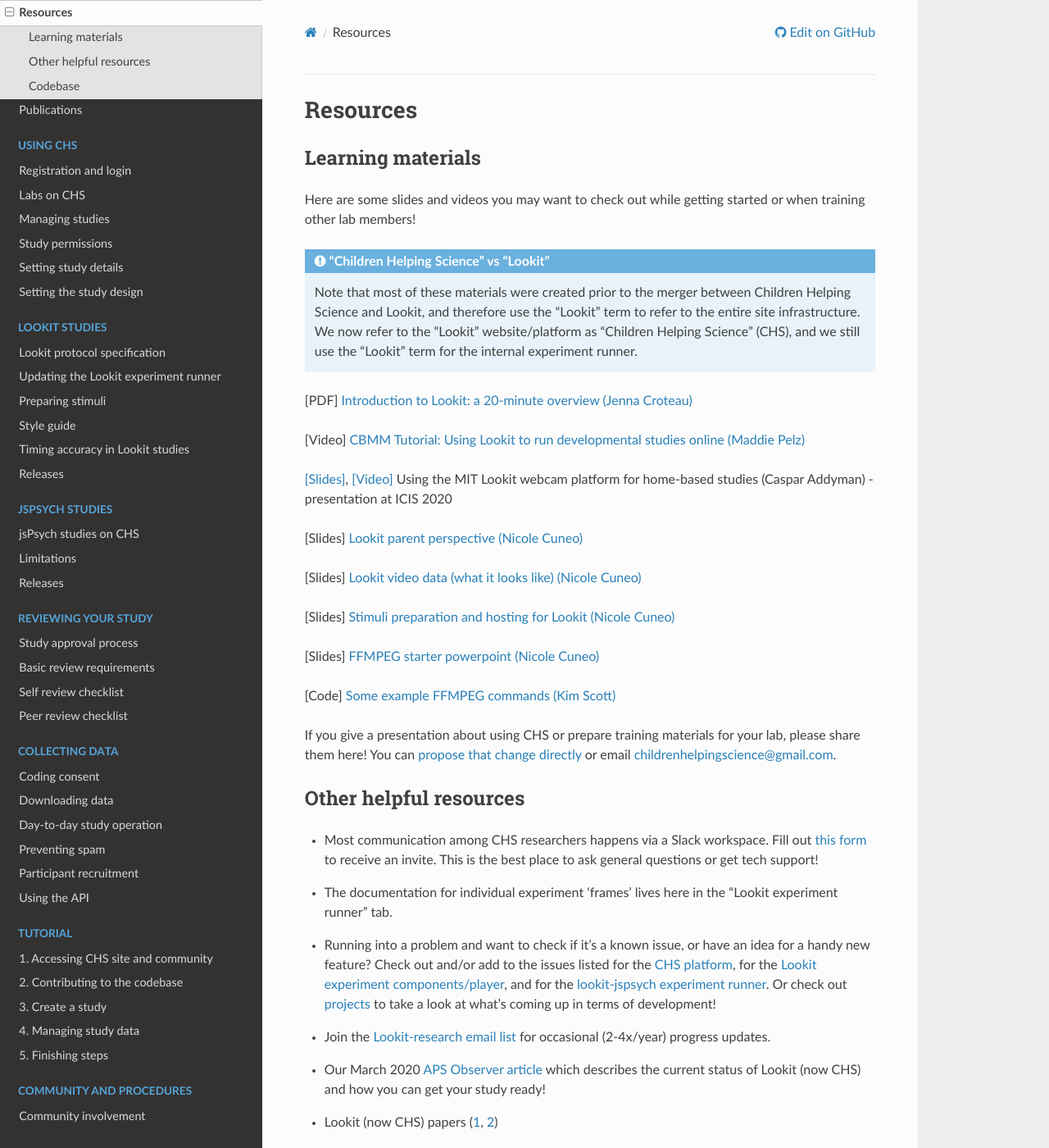
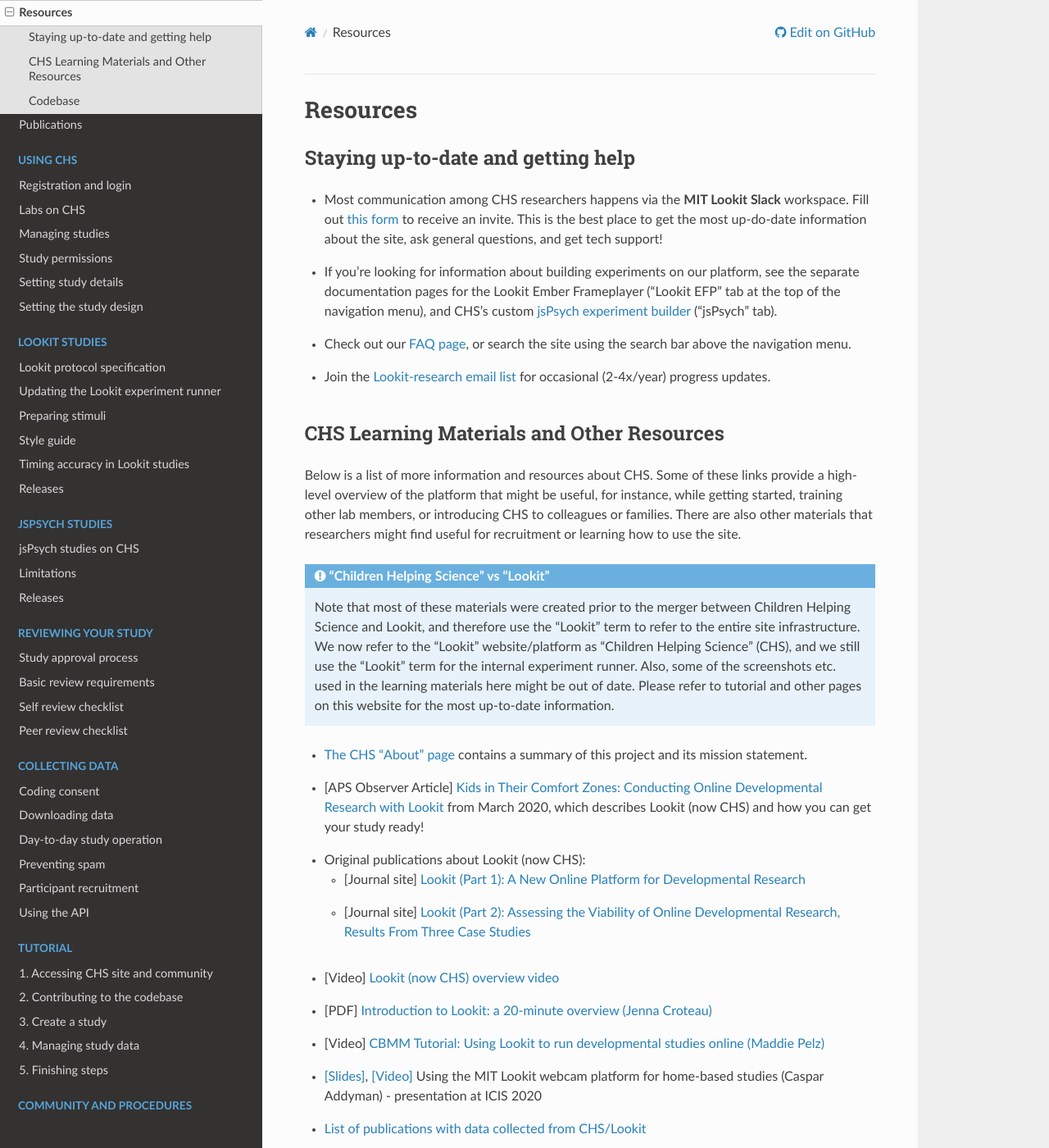
Before and after one commit to lookit/lookit-docs, a Sphinx documentation site: the page built from docs/source/other-learning-materials.rst, in a window 1280 px wide and 1400 px high. Shown: the whole window at 82% size. Built offline with Sphinx 7.4.7 and the Read the Docs theme 3.1.0, drawn with Linux system fonts in a browser that asks for light colours; some of the changed text lies outside the part shown.

Commit message:
restructure resources with new section headings, add links to about/FAQ pages, and update section title in link to resources page

```diff
--- a/docs/source/faq.rst
+++ b/docs/source/faq.rst
@@ -1,3 +1,5 @@
+.. _faq:
+
 FAQ
 =====
 
--- a/docs/source/other-learning-materials.rst
+++ b/docs/source/other-learning-materials.rst
@@ -4,68 +4,68 @@
 
 .. _Training:
 
------------------------
-Learning materials
------------------------
+------------------------------------
+Staying up-to-date and getting help
+------------------------------------
 
-Here are some slides and videos you may want to check out while getting started or when training other lab members!
+- Most communication among CHS researchers happens via the **MIT Lookit Slack** workspace. Fill out `this form  <https://docs.google.com/forms/d/e/1FAIpQLScI2h7G6aUSJb-I3fGHw2nB8HcuaomuNLiwta2CXhGGF2ZL-Q/viewform>`_ to receive an invite. This is the best place to get the most up-do-date information about the site, ask general questions, and get tech support!
+
+- If you're looking for information about building experiments on our platform, see the separate documentation pages for the :ref:`Lookit Ember Frameplayer <elf:index>` ("Lookit EFP" tab at the top of the navigation menu), and CHS's custom `jsPsych experiment builder <https://lookit.readthedocs.io/projects/chs-jspsych/en/latest/>`__ ("jsPsych" tab).
+
+- Check out our :ref:`FAQ page <faq>`, or search the site using the search bar above the navigation menu.
+
+- Join the `Lookit-research email list <http://mailman.mit.edu/mailman/listinfo/lookit-research>`__ for occasional (2-4x/year) progress updates.
+
+--------------------------------------------
+CHS Learning Materials and Other Resources
+--------------------------------------------
+
+Below is a list of more information and resources about CHS. Some of these links provide a high-level overview of the platform that might be useful, for instance, while getting started, training other lab members, or introducing CHS to colleagues or families. There are also other materials that researchers might find useful for recruitment or learning how to use the site.
 
 .. admonition:: "Children Helping Science" vs "Lookit"
 
    Note that most of these materials were created prior to the merger between Children Helping Science and Lookit, and therefore use the "Lookit" term to refer to the entire site infrastructure. We now refer to the "Lookit" website/platform as "Children Helping Science" (CHS), and we still use the "Lookit" term for the internal experiment runner.
+   Also, some of the screenshots etc. used in the learning materials here might be out of date. Please refer to tutorial and other pages on this website for the most up-to-date information.
 
+- :ref:`The CHS "About" page <about>` contains a summary of this project and its mission statement.
 
-[PDF] `Introduction to Lookit: a 20-minute overview (Jenna Croteau) <https://github.com/lookit/research-resources/raw/master/Training/IntroductionToLookit.pdf>`__
+- [APS Observer Article] `Kids in Their Comfort Zones: Conducting Online Developmental Research with Lookit <https://www.psychologicalscience.org/observer/kids-in-their-comfort-zones>`__ from March 2020, which describes Lookit (now CHS) and how you can get your study ready!
 
-[Video] `CBMM Tutorial: Using Lookit to run developmental studies online (Maddie Pelz) <https://cbmm.mit.edu/video/using-lookit-run-developmental-studies-online>`_
+- Original publications about Lookit (now CHS):
 
-`[Slides] <https://docs.google.com/presentation/d/1YYixaISI8IXIZSyGIhaRn9N-UEehlqdb0iiJNcviVJk/edit#slide=id.g81fc4fcc03_6_75>`__, `[Video] <https://goldsmiths.cloud.panopto.eu/Panopto/Pages/Viewer.aspx?id=c5c063ec-021a-4bef-939a-abed01014fb3>`__ Using the MIT Lookit webcam platform for home-based studies (Caspar Addyman) - presentation at ICIS 2020
+  - [Journal site] `Lookit (Part 1): A New Online Platform for Developmental Research <http://www.mitpressjournals.org/doi/full/10.1162/OPMI_a_00002>`__
 
-[Slides] `Lookit parent perspective (Nicole Cuneo) <https://github.com/lookit/research-resources/raw/master/Training/Lookit%20Parent%20Perspective.pptx>`_
+  - [Journal site] `Lookit (Part 2): Assessing the Viability of Online Developmental Research, Results From Three Case Studies  <http://www.mitpressjournals.org/doi/full/10.1162/OPMI_a_00001>`__
 
-[Slides] `Lookit video data (what it looks like) (Nicole Cuneo)  <https://github.com/lookit/research-resources/raw/master/Training/Lookit%20Video%20Data%20(What%20it%20looks%20like).pptx>`_
+- [Video] `Lookit (now CHS) overview video <https://www.youtube.com/watch?v=CcoHO5-NDwM>`__
 
-[Slides] `Stimuli preparation and hosting for Lookit (Nicole Cuneo) <https://github.com/lookit/research-resources/raw/master/Training/Stimuli%20preparation%20and%20hosting%20for%20Lookit.pptx>`_
+- [PDF] `Introduction to Lookit: a 20-minute overview (Jenna Croteau) <https://github.com/lookit/research-resources/raw/master/Training/IntroductionToLookit.pdf>`__
 
-[Slides] `FFMPEG starter powerpoint (Nicole Cuneo) <https://github.com/lookit/research-resources/raw/master/Training/FFMPEG%20Starter%20Powerpoint.pptx>`_
+- [Video] `CBMM Tutorial: Using Lookit to run developmental studies online (Maddie Pelz) <https://cbmm.mit.edu/video/using-lookit-run-developmental-studies-online>`_
 
-[Code] `Some example FFMPEG commands (Kim Scott) <https://github.com/kimberscott/ffmpeg-stimuli-generation>`_
+- `[Slides] <https://docs.google.com/presentation/d/1YYixaISI8IXIZSyGIhaRn9N-UEehlqdb0iiJNcviVJk/edit#slide=id.g81fc4fcc03_6_75>`__, `[Video] <https://goldsmiths.cloud.panopto.eu/Panopto/Pages/Viewer.aspx?id=c5c063ec-021a-4bef-939a-abed01014fb3>`__ Using the MIT Lookit webcam platform for home-based studies (Caspar Addyman) - presentation at ICIS 2020
 
-If you give a presentation about using CHS or prepare training materials for your lab, please share them here! You can :ref:`propose that change directly<First PR>` or email childrenhelpingscience@gmail.com.
+- `List of publications with data collected from CHS/Lookit <https://childrenhelpingscience.com/publications>`__
 
------------------------
-Other helpful resources
------------------------
+- [OSF repository] `Video data from test studies <https://osf.io/mbcu2/>`__
 
-- Most communication among CHS researchers happens via a Slack workspace. Fill out `this form  <https://docs.google.com/forms/d/e/1FAIpQLScI2h7G6aUSJb-I3fGHw2nB8HcuaomuNLiwta2CXhGGF2ZL-Q/viewform>`_ to receive an invite. This is the best place to ask general questions or get tech support!
+- [Slides] `Lookit parent perspective (Nicole Cuneo) <https://github.com/lookit/research-resources/raw/master/Training/Lookit%20Parent%20Perspective.pptx>`_
 
-- The documentation for individual experiment 'frames' lives :ref:`here <elf:index>` in the "Lookit experiment runner" tab.
+- [Slides] `Lookit video data (what it looks like) (Nicole Cuneo)  <https://github.com/lookit/research-resources/raw/master/Training/Lookit%20Video%20Data%20(What%20it%20looks%20like).pptx>`_
 
-- Running into a problem and want to check if it's a known issue, or have an idea for a handy new feature? Check out and/or add to the issues listed for the `CHS platform <https://github.com/lookit/lookit-api/issues>`_, for the `Lookit experiment components/player <https://github.com/lookit/ember-lookit-frameplayer/issues>`_, and for the `lookit-jspsych experiment runner <https://github.com/lookit/lookit-jspsych/issues>`_. Or check out `projects <https://github.com/orgs/lookit/projects>`_ to take a look at what's coming up in terms of development!
+- [Slides] `Stimuli preparation and hosting for Lookit (Nicole Cuneo) <https://github.com/lookit/research-resources/raw/master/Training/Stimuli%20preparation%20and%20hosting%20for%20Lookit.pptx>`_
 
--  Join the `Lookit-research email
-   list <http://mailman.mit.edu/mailman/listinfo/lookit-research>`__ for
-   occasional (2-4x/year) progress updates.
+- [Slides] `FFMPEG starter powerpoint (Nicole Cuneo) <https://github.com/lookit/research-resources/raw/master/Training/FFMPEG%20Starter%20Powerpoint.pptx>`_
 
--  Our March 2020 `APS Observer
-   article <https://www.psychologicalscience.org/observer/kids-in-their-comfort-zones>`__
-   which describes the current status of Lookit (now CHS) and how you can get your
-   study ready!
+- [Github repository] `Some example FFMPEG commands (Kim Scott) <https://github.com/kimberscott/ffmpeg-stimuli-generation>`_
 
--  Lookit (now CHS) papers
-   (`1 <http://www.mitpressjournals.org/doi/full/10.1162/OPMI_a_00002>`__,
-   `2 <http://www.mitpressjournals.org/doi/full/10.1162/OPMI_a_00001>`__)
+- [Google Drive, must request access] `Photos and video that can be used for publicity <https://drive.google.com/drive/folders/0B3TF9B9t1AZnYnBSdXk3aXpJQ1E>`__
 
--  `Lookit (now CHS) overview
-   video <https://www.youtube.com/watch?v=CcoHO5-NDwM>`__
+- [Github repository] `Recruitment materials (flyers, brochures, etc.) <https://github.com/lookit/research-resources/tree/master/Recruitment>`__
 
--  `Video data from test studies <https://osf.io/mbcu2/>`__
+.. admonition:: Please help us add to this list!
 
--  `Photos and video that can be used for
-   publicity <https://drive.google.com/drive/folders/0B3TF9B9t1AZnYnBSdXk3aXpJQ1E>`__
-
--  `Recruitment materials (flyers, brochures,
-   etc.) <https://github.com/lookit/research-resources/tree/master/Recruitment>`__
+   If you've given a presentation about using CHS or prepared training materials for your lab, please share them here! You can add them to this page directly via a :ref:`Github pull request<First PR>`, or contact us on Slack or email (childrenhelpingscience@gmail.com).
 
 -----------------------
 Codebase
--- a/docs/source/tutorial-access.rst
+++ b/docs/source/tutorial-access.rst
@@ -54,7 +54,7 @@
 
   Even if you're not totally stumped, it's worth checking in on Slack to get ideas and resources! For example, you might ask if anyone has an R script for analyzing their data that you could use as a starting point, or run a draft debriefing by other researchers to get advice on wording.
 
-* There is a growing collection of training materials contributed by researchers that you can check out under the :ref:`"Other learning materials" section<Training>`!
+* There is a growing collection of training materials contributed by researchers that you can check out under the :ref:`"CHS Learning Materials and Other Resources" section on the Resources page<Training>`!
 
 Exercises
 ----------
--- a/docs/source/vision-for-lookit.rst
+++ b/docs/source/vision-for-lookit.rst
@@ -1,3 +1,5 @@
+.. _about:
+
 Project overview
 ==========================
 
```
